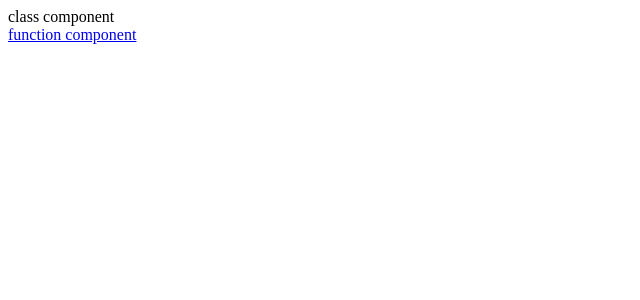
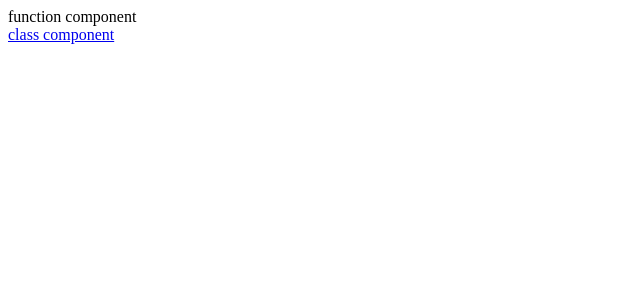
Before and after one commit to asip/nextjs-payjp-checkout-sample-app, a Next.js app: page / in a window 1280 px wide. Shown: the top 300 px of the page, without its empty margins (0-640 px from the left). Built offline with nearby package versions, Linux system fonts and the light colour scheme; no server answers.

Commit message:
update(page): Update components

```diff
--- a/app/page.tsx
+++ b/app/page.tsx
@@ -3,7 +3,7 @@
 import React from 'react'
 // import { useRouter } from 'next/navigation';
 import Link from 'next/link'
-import PayjpCheckoutClass from '@/components/payjp_checkout_class_ts'
+import PayjpCheckoutFunc from "@/components/payjp_checkout_func_ts";
 
 export default function Index() {
   const payjpCheckoutProps = {
@@ -15,9 +15,8 @@ export default function Index() {
   }
 
   /* const router = useRouter();
-
-  function toFunc(){
-    router.push('/func')
+  function toTop(){
+    router.push('/')
   } */
 
   function onCreated(payload: any) {
@@ -31,10 +30,10 @@ export default function Index() {
 
   return (
     <div className="payjpButtonArea">
-      <div>class component</div>
-      {/* <div><a href="" onClick={toFunc}>function component</a></div> */}
-      <div><Link href="/func">function component</Link></div>
-      <PayjpCheckoutClass {...payjpCheckoutProps} />
+      <div>function component</div>
+      {/* <div><a href="" onClick={toTop}>class component</a></div> */}
+      <div><Link href="/class" >class component</Link></div>
+      <PayjpCheckoutFunc {...payjpCheckoutProps} />
     </div>
   )
 }
```
Also changed, not shown: app/class/page.tsx (renamed from app/func/page.tsx, +9 -8 lines).
